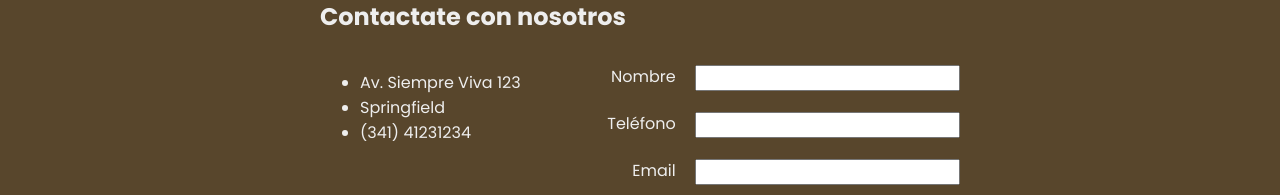
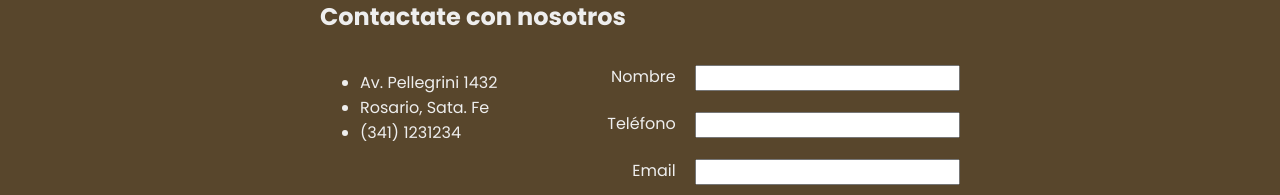
Before and after one commit to FrancoF2002/Trabajo-Practico, a plain HTML site: page index.html in a window 1280 px wide. Shown: the part 1657-1852 px from the top of the page. Drawn offline with Linux system fonts and the light colour scheme.

Commit message:
Acomodado.

```diff
--- a/index.html
+++ b/index.html
@@ -78,9 +78,9 @@
         <div class="contact-data">
           <div class="contact-info">
             <ul>
-              <li>Av. Siempre Viva 123</li>
-              <li>Springfield</li>
-              <li>(341) 41231234</li>
+              <li>Av. Pellegrini 1432</li>
+              <li>Rosario, Sata. Fe</li>
+              <li>(341) 1231234</li>
             </ul>
           </div>
           <div class="contact-form">
```
